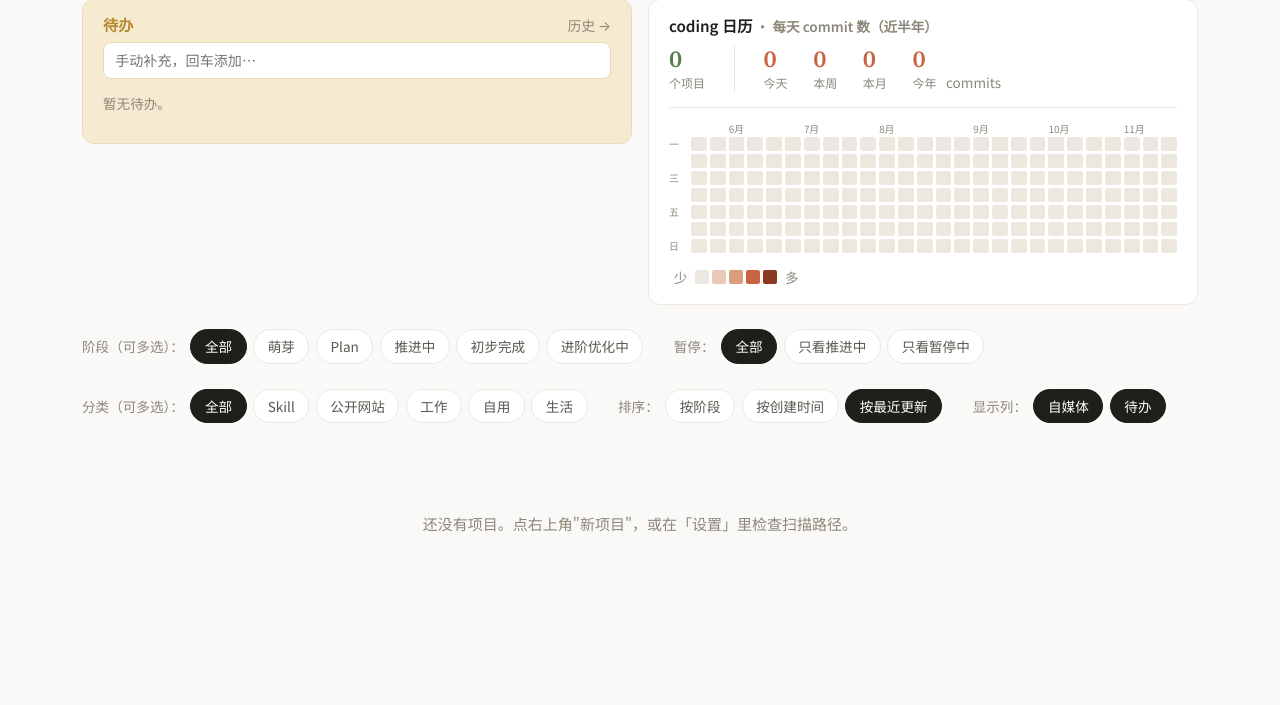
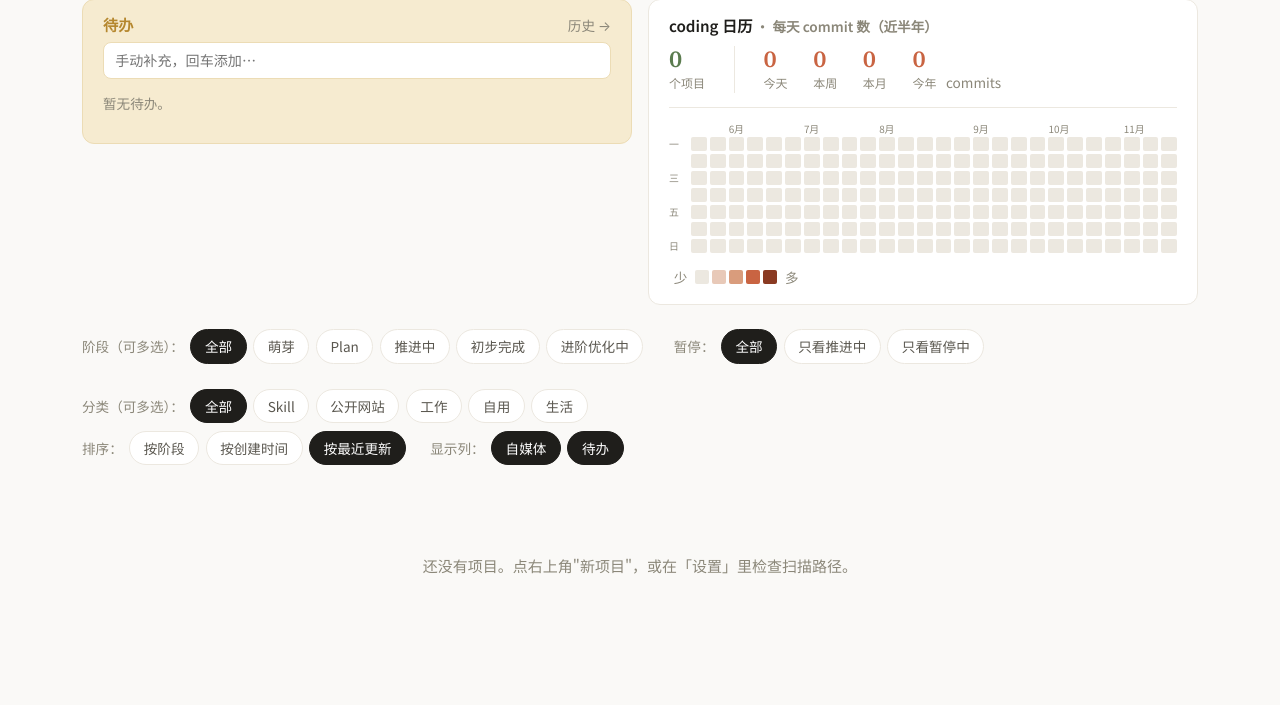
Before and after one commit to jasminemo1110/coding-manager, a Flask app: page / in a window 1280 px wide. Shown: the part 318-1023 px from the top of the page. Before the commit the page ends 850 px from the top, so only its background shows below. Run offline with Flask 3, Linux system fonts and the light colour scheme; data comes from the database, SQL or seed files in the repository; data that the repository does not hold is empty.

Commit message:
避免看板分类选项挤散排序控件

```diff
--- a/static/style.css
+++ b/static/style.css
@@ -481,8 +481,12 @@ code { font-family: 'JetBrains Mono', SFMono-Regular, Menlo, monospace; font-siz
   align-items: center;
 }
 .filter-label { color: var(--muted); font-size: 0.85rem; }
-/* 一组「标签 + 若干 chip」整体换行，不会把标签落单在上一行行尾 */
-.filter-group { display: inline-flex; align-items: center; gap: 0.4rem; }
+.filter-group { display: flex; align-items: baseline; gap: 0.4rem; min-width: 0; }
+.filter-group > .filter-label { white-space: nowrap; }
+.filter-options { display: flex; flex-wrap: wrap; gap: 0.4rem; min-width: 0; }
+.filter-options .chip { overflow-wrap: anywhere; }
+.category-filter { flex-wrap: nowrap; margin-bottom: 0.5rem; }
+.view-controls { column-gap: 1.5rem; }
 .chip {
   display: inline-block;
   padding: 0.3rem 0.85rem;
--- a/templates/dashboard.html
+++ b/templates/dashboard.html
@@ -154,8 +154,9 @@
   {% endfor %}
 </div>
 
-<div class="filter-bar">
+<div class="filter-bar filter-group category-filter">
   <span class="filter-label">分类（可多选）：</span>
+  <div class="filter-options">
     <a href="{{ url_for('dashboard', stage=stage_filter_str, sort=sort_by, status=status_filter) }}" class="chip {% if not category_filter_list %}active{% endif %}">全部</a>
     {% for c in categories %}
       {% if c.name in category_filter_list %}
@@ -165,15 +166,25 @@
       {% endif %}
       <a href="{{ url_for('dashboard', stage=stage_filter_str, sort=sort_by, category=new_cat, status=status_filter) }}" class="chip {% if c.name in category_filter_list %}active{% endif %}" title="点击切换 · 可多选">{{ c.name }}</a>
     {% endfor %}
-  <span class="filter-label" style="margin-left:1.5rem">排序：</span>
+  </div>
+</div>
+
+<div class="filter-bar view-controls">
+  <div class="filter-group">
+    <span class="filter-label">排序：</span>
+    <div class="filter-options">
       {% for key, label in [('stage','按阶段'),('created','按创建时间'),('updated','按最近更新')] %}
         <a href="{{ url_for('dashboard', stage=stage_filter_str, category=category_filter_str, sort=key, status=status_filter) }}" class="chip {% if sort_by==key %}active{% endif %}">{{ label }}</a>
       {% endfor %}
-  <span class="filter-group" style="margin-left:1.5rem">
+    </div>
+  </div>
+  <div class="filter-group">
     <span class="filter-label">显示列：</span>
+    <div class="filter-options">
       <button type="button" class="chip chip-btn" data-col-toggle="media">自媒体</button>
       <button type="button" class="chip chip-btn" data-col-toggle="todos">待办</button>
-  </span>
+    </div>
+  </div>
 </div>
 
 <div class="project-rows">
```
Also changed, not shown: AGENTS.md (+1 -0 lines). Lines whose indentation alone changed are shown as unchanged.
